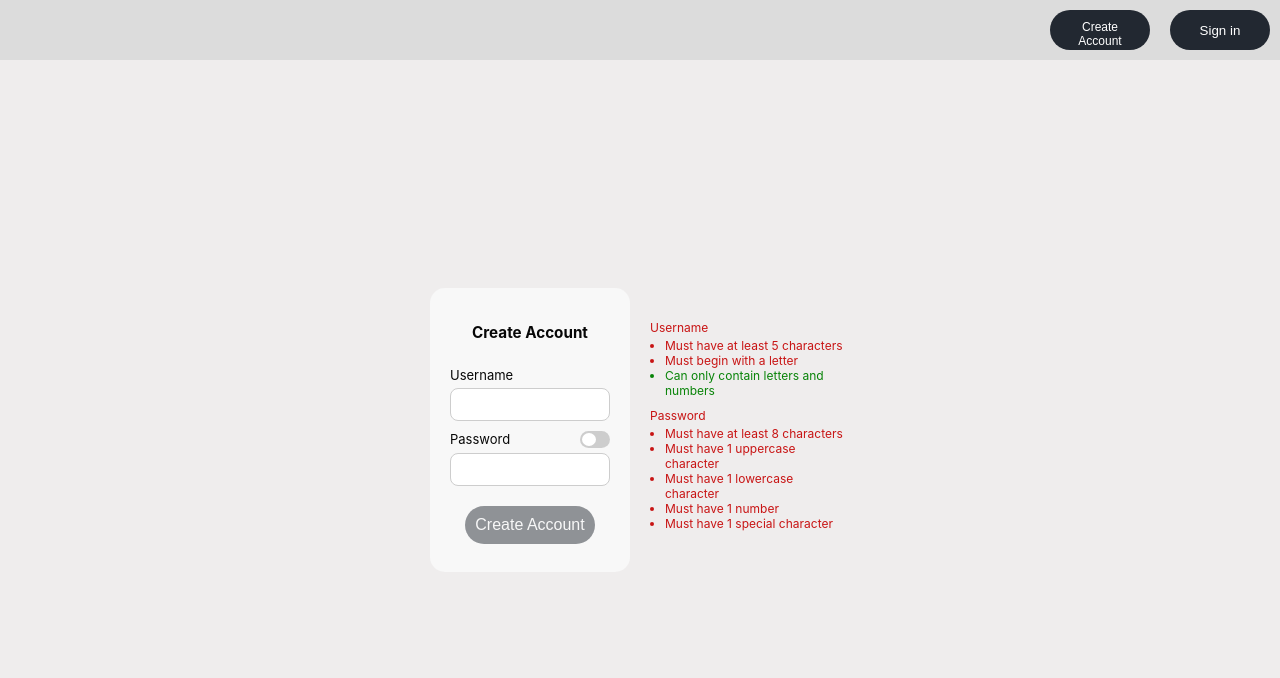
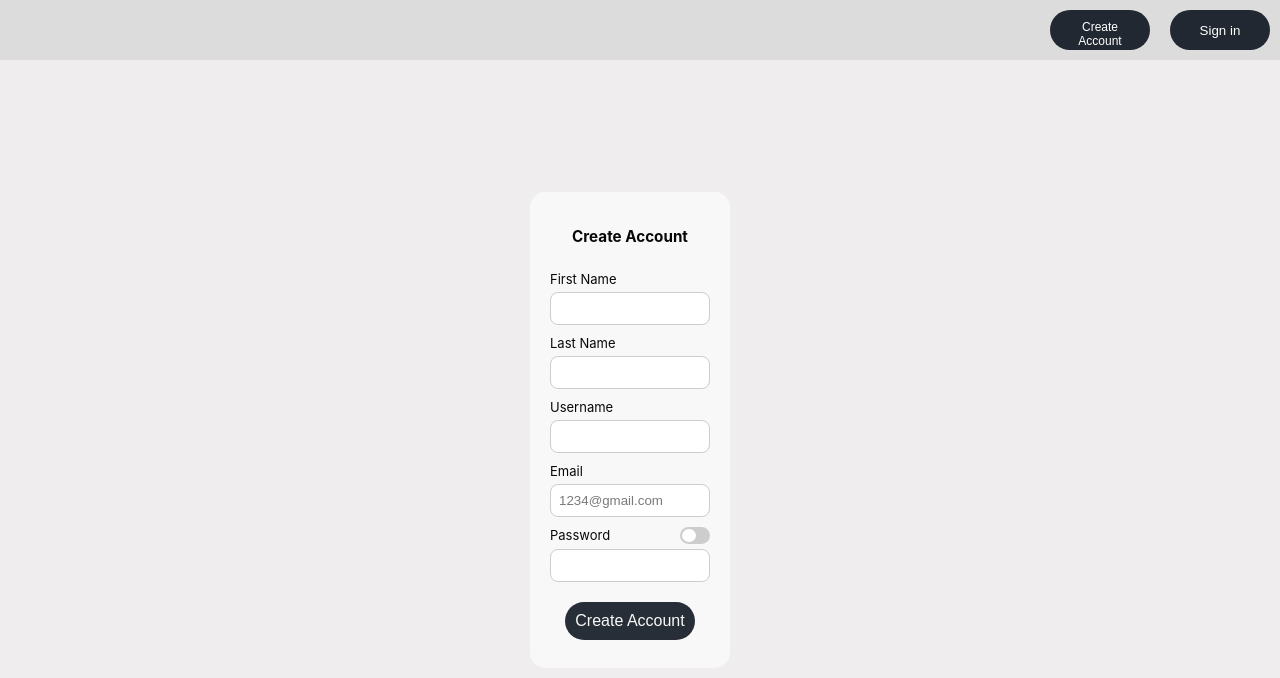
Before and after one commit to Sannet18/Source-codes, a Vue app in the folder app7/: page /#/createAccount in a window 1280 px wide. Shown: the top 678 px of the page. Built offline with nearby package versions, Linux system fonts and the light colour scheme.

Commit message:
Source codes

```diff
--- a/app7/src/router/index.js
+++ b/app7/src/router/index.js
@@ -49,25 +49,21 @@ const router = createRouter({
   routes,
 })
 
-router.beforeEach(async (to, from, next) => {
+router.beforeEach((to, from, next) => {
   const userStore = useUserStore()
+  const publicPages = ['/signIn', '/createAccount', '/start']
 
   if (to.matched.length === 0) {
-    next(false)
-    return
+    return next(false)
   }
-  const pages = ['/signIn', '/createAccount', '/start']
 
-  if (userStore.loggedIn && pages.includes(to.path)) {
-    const confirmLeave = window.confirm('You are already logged in. Do you want to log out?')
+  // this to send user to sign in if not loggedin
+  if (!userStore.loggedIn && !publicPages.includes(to.path)) {
+    return next('/signIn')
+  }
 
-    if (confirmLeave) {
-      userStore.logout()
-      next()
-    } else {
-      next(false)
-    }
-    return
+  if (userStore.loggedIn && ['/signIn', '/createAccount'].includes(to.path)) {
+    return next('/home')
   }
 
   next()
--- a/app7/src/views/CreateAccount.vue
+++ b/app7/src/views/CreateAccount.vue
@@ -3,6 +3,7 @@ import { computed, ref } from 'vue'
 import { useRoute, useRouter } from 'vue-router'
 import { useUserStore } from '@/stores/userStore'
 import NavBar from './NavBar.vue'
+import { watch } from 'vue'
 
 const userStore = useUserStore()
 const router = useRouter()
@@ -10,33 +11,40 @@ const route = useRoute()
 
 const username = ref('')
 const password = ref('')
+const firstname = ref('')
+const lastname = ref('')
+const email = ref('')
 
-// Validation for username
-const usernameRules = computed(() => ({
-  length: username.value.length >= 5,
-  startsLetter: /^[A-Za-z]/.test(username.value),
-  lettersNumbers: /^[A-Za-z0-9]*$/.test(username.value),
-}))
+const apiErrors = ref([])
 
-// Validation for password
-const passwordRules = computed(() => ({
-  length: password.value.length >= 8,
-  uppercase: /[A-Z]/.test(password.value),
-  lowercase: /[a-z]/.test(password.value),
-  number: /\d/.test(password.value),
-  special: /[^A-Za-z0-9]/.test(password.value),
-}))
+async function createAccount() {
+  if (!allValid.value) return
 
-const usernameValid = computed(() => Object.values(usernameRules.value).every(Boolean))
-const passwordValid = computed(() => Object.values(passwordRules.value).every(Boolean))
-const allValid = computed(() => usernameValid.value && passwordValid.value)
+  apiErrors.value = []
 
-function createAccount() {
-  if (allValid.value) {
-    userStore.createUser(username.value, password.value)
-    router.push('/home')
+  try {
+    await userStore.createUser(
+      firstname.value,
+      lastname.value,
+      username.value,
+      email.value,
+      password.value,
+    )
+
+    router.push({ name: 'signIn', query: { created: 'true' } })
+  } catch (err) {
+    //Got this side online
+    let msg = err.message || ''
+    if (msg.startsWith('User validation failed: ')) {
+      msg = msg.replace('User validation failed: ', '')
+    }
+    apiErrors.value = msg.split(/,\s*/).map((e) => e.replace(/Path `.*?` is /, ''))
   }
 }
+const allValid = computed(() => apiErrors.value.length === 0)
+watch([firstname, lastname, username, email, password], () => {
+  apiErrors.value = []
+})
 
 const showPassword = ref(false)
 </script>
@@ -49,10 +57,21 @@ const showPassword = ref(false)
         <h3>Create Account</h3>
         <div>
           <div class="form-item">
+            <label for="firstnameInput">First Name</label>
+            <input id="firstnameInput" v-model="firstname" />
+          </div>
+          <div class="form-item">
+            <label for="lastnameInput">Last Name</label>
+            <input id="lastnameInput" v-model="lastname" />
+          </div>
+          <div class="form-item">
             <label for="usernameInput">Username</label>
             <input id="usernameInput" v-model="username" />
           </div>
-
+          <div class="form-item">
+            <label for="emailInput">Email</label>
+            <input placeholder="1234@gmail.com" id="emailInput" type="email" v-model="email" />
+          </div>
           <div class="form-item">
             <label for="passwordInput">Password</label>
             <label class="switch align-right">
@@ -63,34 +82,17 @@ const showPassword = ref(false)
               :type="showPassword ? 'text' : 'password'"
               id="passwordInput"
               v-model="password"
+              @keyup.enter="createAccount"
             />
           </div>
         </div>
 
         <button :disabled="!allValid" @click="createAccount">Create Account</button>
       </div>
-
-      <!-- Validation messages -->
-      <div class="error-messages" :class="{ 'no-width': allValid }">
-        <div v-if="!usernameValid">
-          <span>Username</span>
+      <div class="error-messages" :class="{ 'no-width': apiErrors.length === 0 }">
+        <div v-if="apiErrors.length">
           <ul>
-            <li :class="{ valid: usernameRules.length }">Must have at least 5 characters</li>
-            <li :class="{ valid: usernameRules.startsLetter }">Must begin with a letter</li>
-            <li :class="{ valid: usernameRules.lettersNumbers }">
-              Can only contain letters and numbers
-            </li>
-          </ul>
-        </div>
-
-        <div v-if="!passwordValid">
-          <span>Password</span>
-          <ul>
-            <li :class="{ valid: passwordRules.length }">Must have at least 8 characters</li>
-            <li :class="{ valid: passwordRules.uppercase }">Must have 1 uppercase character</li>
-            <li :class="{ valid: passwordRules.lowercase }">Must have 1 lowercase character</li>
-            <li :class="{ valid: passwordRules.number }">Must have 1 number</li>
-            <li :class="{ valid: passwordRules.special }">Must have 1 special character</li>
+            <li v-for="(err, index) in apiErrors" :key="index">{{ err }}</li>
           </ul>
         </div>
       </div>
@@ -171,10 +173,6 @@ input:checked + .slider {
   display: inline-block;
   min-width: max-content;
   white-space: nowrap;
-}
-
-.valid {
-  color: green;
 }
 
 .login-form > button {
--- a/app7/src/views/HomeView.vue
+++ b/app7/src/views/HomeView.vue
@@ -7,8 +7,8 @@ console.log(userStore.users)
 </script>
 
 <template>
-  <!-- Create conditions to show Sign out on the Nav bar since the user will be signed in at this time. -->
-  <NavBar />
+  <!-- gotta create conditions to show Sign out on the Nav bar since the user will be signed in at this time. -->
+  <NavBar :username= userStore.username " />
   <div class="home-view">
     <RouterView class="sidebar" name="sidebar"></RouterView>
     <RouterView class="main" name="main"></RouterView>
@@ -16,7 +16,6 @@ console.log(userStore.users)
 </template>
 
 <style scoped>
-
 .home-view {
   display: flex;
   height: calc(100vh - 60px);
@@ -30,7 +29,6 @@ console.log(userStore.users)
 .sidebar {
   flex: 0 0 200px;
   background-color: #222831;
-  overflow-y: auto;
   color: white;
   border-radius: 15px;
 }
--- a/app7/src/views/NavBar.vue
+++ b/app7/src/views/NavBar.vue
@@ -2,6 +2,7 @@
 import { ref } from 'vue'
 import { useUserStore } from '@/stores/userStore'
 import { useRouter } from 'vue-router'
+import { defineProps } from 'vue'
 
 const router = useRouter()
 const userStore = useUserStore()
@@ -21,6 +22,8 @@ const signOut = () => {
 const cancelSignOut = () => {
   showConfirm.value = false
 }
+
+
 </script>
 
 <template>
--- a/app7/src/views/SignIn.vue
+++ b/app7/src/views/SignIn.vue
@@ -1,5 +1,5 @@
 <script setup>
-import { computed } from 'vue'
+import { computed, onMounted } from 'vue'
 import { useRoute, useRouter } from 'vue-router'
 import { ref } from 'vue'
 import { useUserStore } from '@/stores/userStore'
@@ -12,17 +12,26 @@ const route = useRoute()
 const username = ref('')
 const password = ref('')
 
+const loggedInMessage = ref('')
+
 const errorMessage = ref('')
-function login() {
+async function login() {
+  errorMessage.value = ''
   try {
-    userStore.login(username.value, password.value)
+    await userStore.login(username.value, password.value)
     router.push('/home')
   } catch (err) {
-    errorMessage.value = '*Username or Password incorrect'
+    errorMessage.value = '*Invalid Username or Password'
   }
 }
 
 const showPassword = ref(false)
+
+onMounted(() => {
+  if (route.query.created === 'true') {
+    loggedInMessage.value = 'Account creation successful.'
+  }
+})
 </script>
 
 <template>
@@ -30,6 +39,7 @@ const showPassword = ref(false)
   <div class="login-view view">
     <div class="login-content">
       <div class="login-form">
+        <span class="success-message">{{ loggedInMessage }}</span>
         <h3>Sign In</h3>
         <div>
           <div class="form-item">
@@ -58,6 +68,10 @@ const showPassword = ref(false)
 </template>
 
 <style scoped>
+.success-message {
+  color: green;
+  text-align: center;
+}
 .error-message {
   color: red;
 }
```
Also changed, not shown: app7/src/stores/userStore.js (+66 -25 lines).
